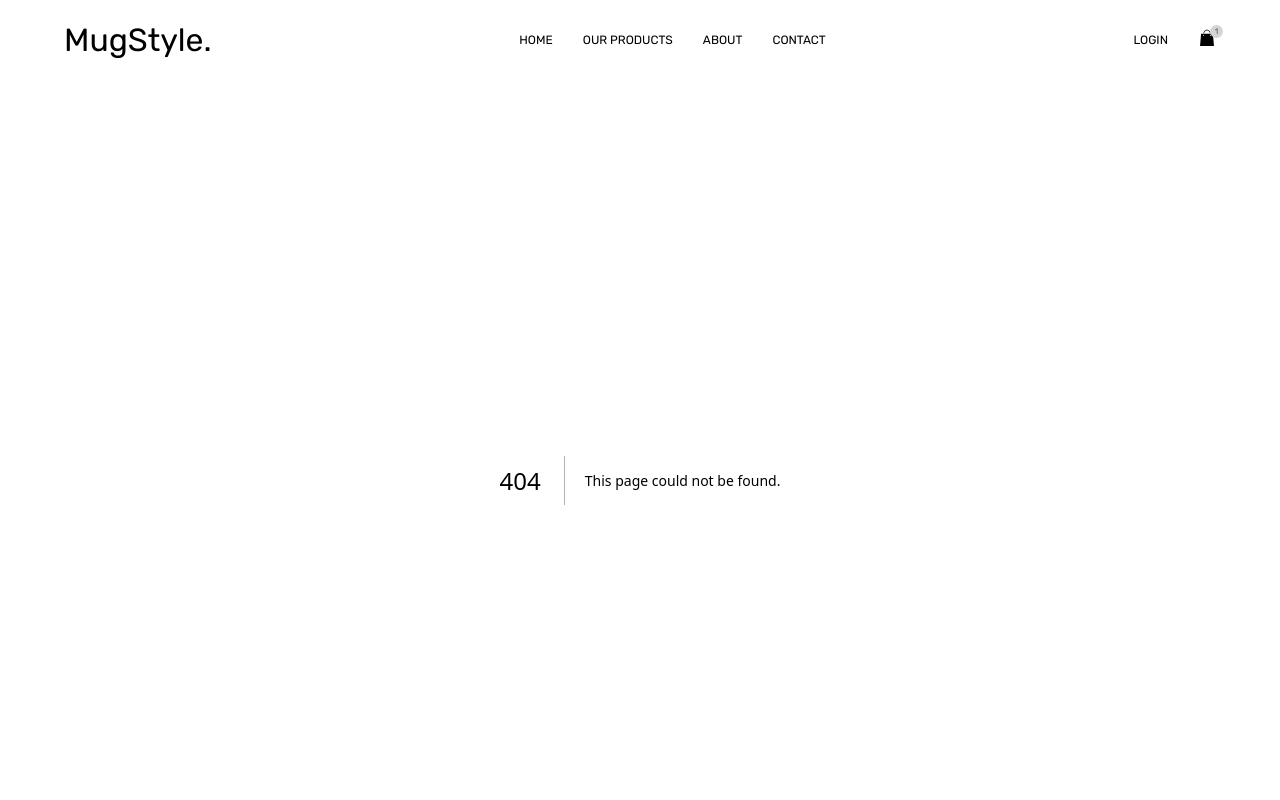
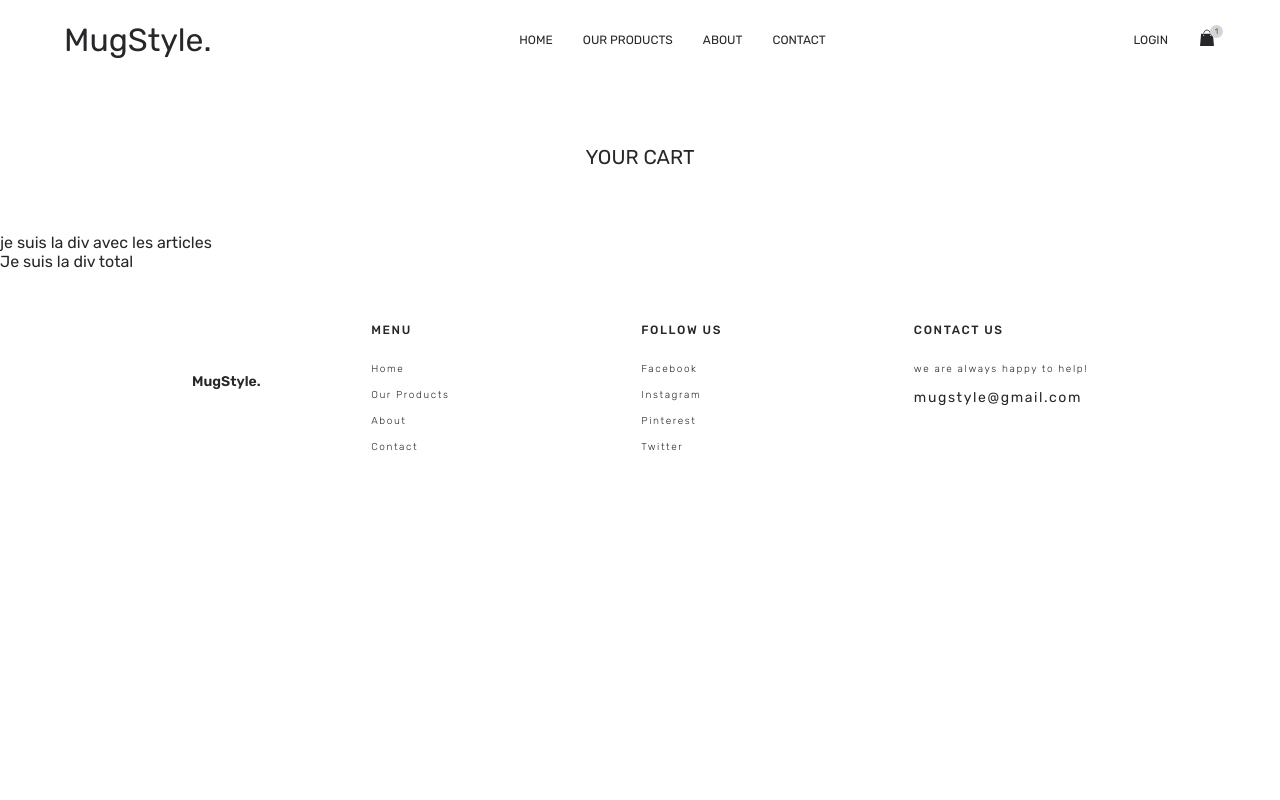
Before and after one commit to Morganefrlr/eshop-mugstyle2024, a Next.js app: page /cart in a window 1280 px wide. Before the commit this address had no page. Shown: the top 800 px of the page. Built offline with nearby package versions, Linux system fonts and the light colour scheme.

Commit message:
T13: creation cartPage cart.scss

```diff
--- /dev/null
+++ b/src/app/cart/page.tsx
@@ -0,0 +1,17 @@
+import Title from '@/reusableComponents/title/Title';
+import React from 'react';
+
+const page = () => {
+    return (
+        <div className='cartMain'>
+            <Title label={'Your Cart'} titlePage={true}/>
+            <div className='cart'>
+                <div className='cartMain_rightSide'>je suis la div avec les articles</div>
+                <div className='cartMain_leftSide'>Je suis la div total</div>
+            </div>
+
+        </div>
+    );
+};
+
+export default page;
--- a/src/app/globals.scss
+++ b/src/app/globals.scss
@@ -50,3 +50,4 @@ body{
 @import '../app/our-products/[slug]/productsPage';
 @import '../components/quantity/quantity';
 @import '../components/slider/slider';
+@import './cart/cart';
--- a/src/components/navbar/Navbar.tsx
+++ b/src/components/navbar/Navbar.tsx
@@ -26,7 +26,7 @@ const Navbar = () => {
                 <Link href="/login">login</Link>
 
                 <div className="cartIconNavbar">
-                    <Link href="/"><GiShoppingBag /></Link>
+                    <Link href="/cart"><GiShoppingBag /></Link>
                     <div>1</div>
                 </div>
             </div>
```
Also changed, not shown: src/app/cart/_cart.scss (added).
